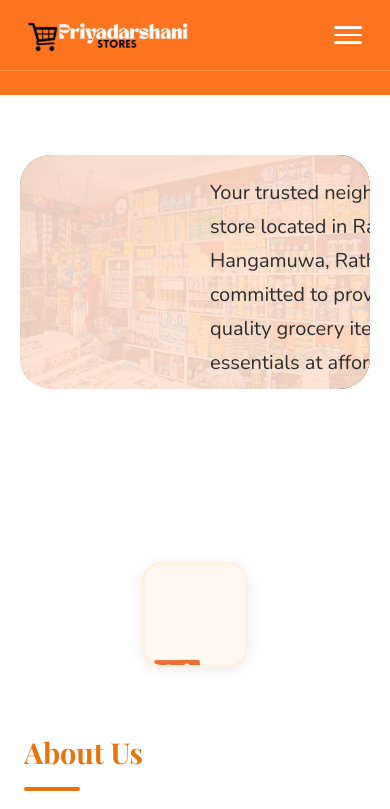
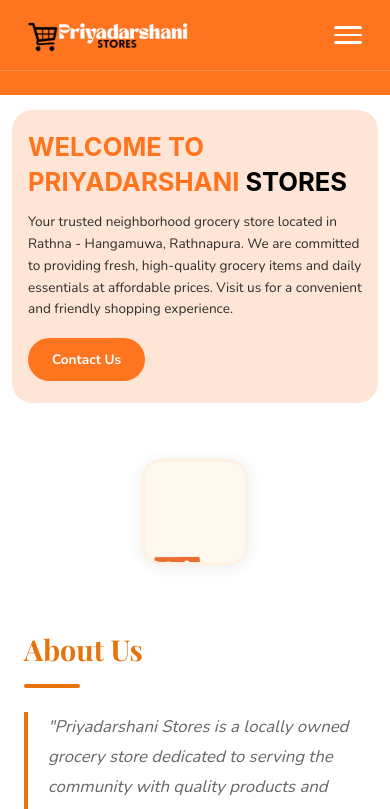
Before and after one commit to chamithdharmarathna/priyadarshani-stores, a React (Vite) app in the folder frontend/: page / in a window 390 px wide. Shown: the top 809 px of the page. Built offline with nearby package versions, Linux system fonts and the light colour scheme.

Commit message:
hero section mobile responsiveness fix

```diff
--- a/frontend/src/components/Hero.tsx
+++ b/frontend/src/components/Hero.tsx
@@ -4,14 +4,19 @@ import { scrollToSection } from "../utils/scrollUtils";
 import heroImage from "../assets/hero.jpg";
 
 const Hero = () => {
-  // Styles
   const heroSectionStyles = css`
     position: relative;
-    min-height: 60svh;
     display: flex;
     align-items: center;
     background: white;
     width: 100%;
+    /* Remove min-height — let content drive height on mobile */
+    min-height: 60svh;
+
+    @media (max-width: 768px) {
+      min-height: unset;
+      padding-bottom: 0;
+    }
   `;
 
   const heroContainerStyles = css`
@@ -19,6 +24,10 @@ const Hero = () => {
     max-width: 1600px;
     margin: 0 auto;
     padding: 0 20px;
+
+    @media (max-width: 768px) {
+      padding: 0 12px;
+    }
   `;
 
   const imageOverlayWrapperStyles = css`
@@ -26,9 +35,20 @@ const Hero = () => {
     width: 100%;
     border-radius: 30px;
     overflow: hidden;
-    margin-top: 1cm;
+    /* Use consistent spacing unit — no cm */
+    margin-top: 16px;
+
+    @media (max-width: 768px) {
+      border-radius: 20px;
+      margin-top: 110px;
+    }
   `;
 
+  /*
+   * DESKTOP: keep the image visible behind the overlay (fixed max-height).
+   * MOBILE: hide the image entirely — the overlay becomes the background
+   *         so height is driven by text content, never clipped.
+   */
   const heroImageStyles = css`
     width: 100%;
     height: auto;
@@ -36,9 +56,15 @@ const Hero = () => {
     object-fit: cover;
     display: block;
     border-radius: 30px;
+
+    @media (max-width: 768px) {
+      /* Image is hidden; overlay sits on a coloured background */
+      display: none;
+    }
   `;
 
   const overlayStyles = css`
+    /* Desktop: absolute so it sits on top of the image */
     position: absolute;
     top: 0;
     left: 0;
@@ -50,12 +76,39 @@ const Hero = () => {
     align-items: center;
     justify-content: flex-start;
     padding: 60px;
+
+    @media (max-width: 1024px) {
+      padding: 40px;
+    }
+
+    /* Mobile: switch to relative so the card grows with content */
+    @media (max-width: 768px) {
+      position: relative;
+      border-radius: 20px;
+      padding: 28px 20px;
+      align-items: flex-start;
+      background: rgba(255, 228, 211, 0.95);
+    }
+
+    @media (max-width: 480px) {
+      padding: 22px 16px;
+    }
   `;
 
   const contentStyles = css`
     text-align: left;
     max-width: 900px;
-    margin:130px;
+    margin: 130px;
+
+    @media (max-width: 1024px) {
+      margin: 80px;
+    }
+
+    @media (max-width: 768px) {
+      margin: 0;
+      max-width: 100%;
+      width: 100%;
+    }
   `;
 
   const welcomeTextStyles = css`
@@ -65,6 +118,11 @@ const Hero = () => {
     line-height: 1.2;
     color: #FF751F;
     margin-bottom: 8px;
+
+    @media (max-width: 768px) {
+      font-size: clamp(1.6rem, 5.5vw, 2.2rem);
+      margin-bottom: 4px;
+    }
   `;
 
   const headingStyles = css`
@@ -74,6 +132,11 @@ const Hero = () => {
     line-height: 1.2;
     color: #FF751F;
     margin-bottom: 20px;
+
+    @media (max-width: 768px) {
+      font-size: clamp(1.6rem, 5.5vw, 2.2rem);
+      margin-bottom: 14px;
+    }
   `;
 
   const storeTextStyles = css`
@@ -86,6 +149,23 @@ const Hero = () => {
     line-height: 1.7;
     max-width: 1000px;
     margin: 0 0 36px 0;
+
+    @media (max-width: 1024px) {
+      font-size: 1.1rem;
+      max-width: 800px;
+    }
+
+    @media (max-width: 768px) {
+      font-size: 0.9rem;
+      line-height: 1.6;
+      margin: 0 0 22px 0;
+      max-width: 100%;
+    }
+
+    @media (max-width: 480px) {
+      font-size: 0.85rem;
+      margin: 0 0 18px 0;
+    }
   `;
 
   const ctaRowStyles = css`
@@ -93,6 +173,10 @@ const Hero = () => {
     gap: 6px;
     justify-content: flex-start;
     flex-wrap: wrap;
+
+    @media (max-width: 768px) {
+      gap: 10px;
+    }
   `;
 
   const btnPrimaryStyles = css`
@@ -112,7 +196,18 @@ const Hero = () => {
       background: #C25E00;
       border-color: #C25E00;
       transform: translateY(-2px);
-      box-shadow: 0 8px 24px rgba(232,115,12,0.30);
+      box-shadow: 0 8px 24px rgba(232, 115, 12, 0.30);
+    }
+
+    @media (max-width: 768px) {
+      padding: 11px 28px;
+      font-size: 0.9rem;
+      /* Don't force full-width — keep it pill-shaped on mobile */
+    }
+
+    @media (max-width: 480px) {
+      padding: 10px 22px;
+      font-size: 0.85rem;
     }
   `;
 
@@ -124,7 +219,10 @@ const Hero = () => {
     <section css={heroSectionStyles}>
       <div css={heroContainerStyles}>
         <div css={imageOverlayWrapperStyles}>
+          {/* Visible on desktop, hidden on mobile */}
           <img src={heroImage} alt="Priyadarshani Stores" css={heroImageStyles} />
+
+          {/* Absolute on desktop (sits over image), relative on mobile (grows with content) */}
           <div css={overlayStyles}>
             <div css={contentStyles}>
               <h1 css={welcomeTextStyles}>WELCOME TO</h1>
```
